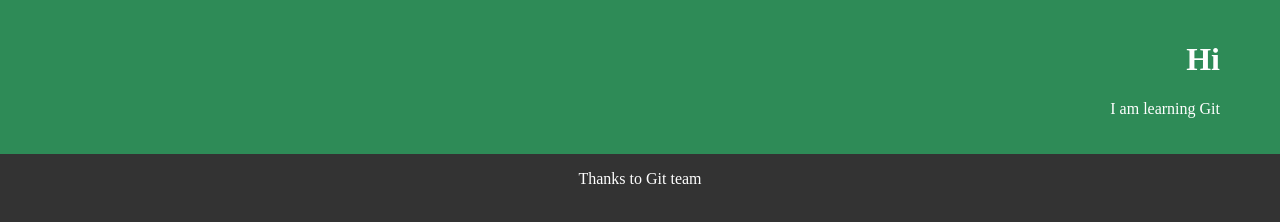
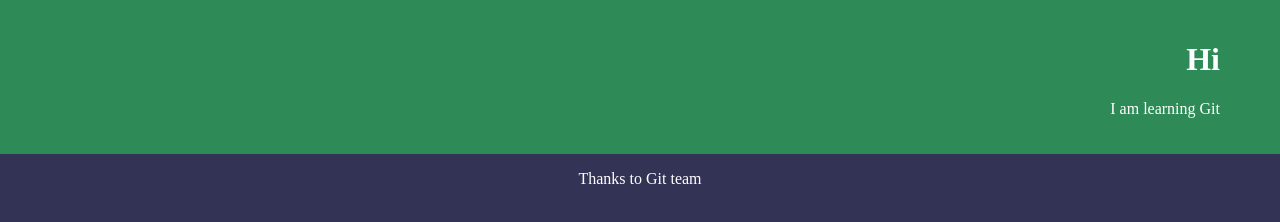
Before and after one commit to LearnUI-dev/UI_development-, a plain HTML site: page index.html in a window 1280 px wide. Drawn offline with Linux system fonts and the light colour scheme.

Commit message:
change color

```diff
--- a/styles.css
+++ b/styles.css
@@ -1,5 +1,5 @@
 body{
-  background-color: #333;
+  background-color: #335;
   padding: 0;
   margin: 0;
 }
```
